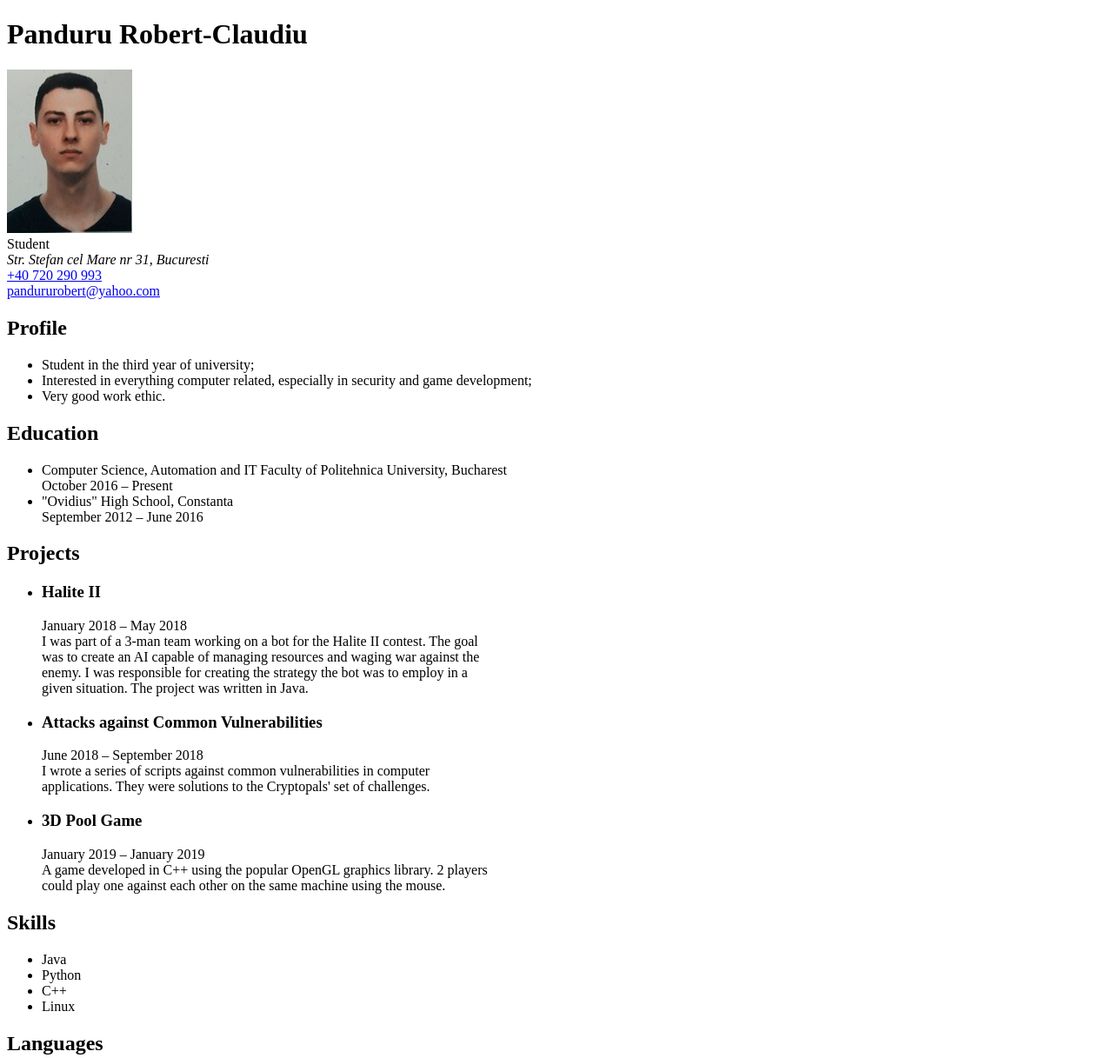
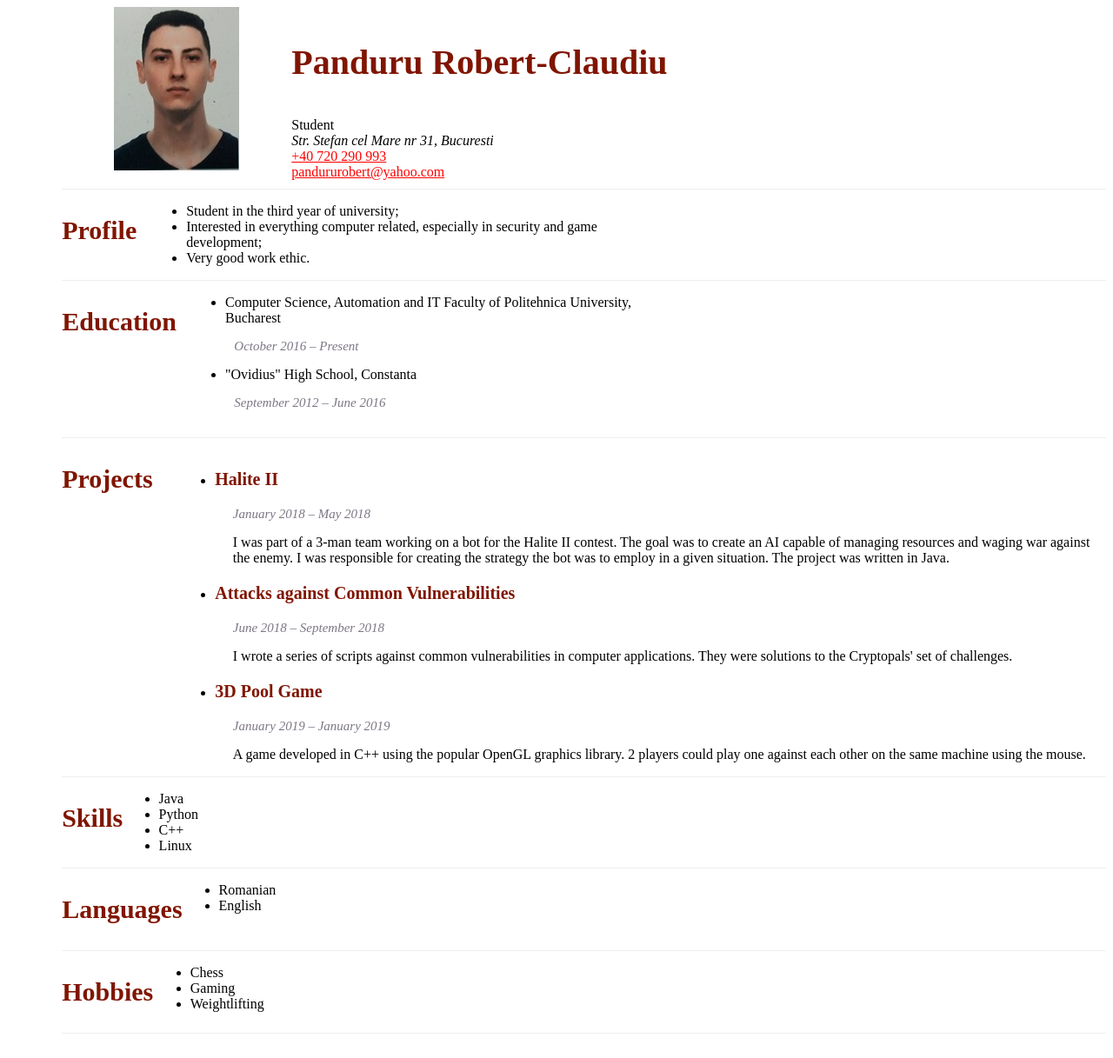
Before and after one commit to Swagstar21/DevSchool, a plain HTML site: page CV.html in a window 1280 px wide. Shown: the top 1217 px of the page at 87% size. Drawn offline with Linux system fonts and the light colour scheme.

Commit message:
CV updated

```diff
--- a/CV.html
+++ b/CV.html
@@ -3,59 +3,89 @@
 	<head>
 		<title>CV</title>
 		<meta charset="utf-8">
+		<link rel="stylesheet" type="text/css" href="theme.css">
 	</head>
 	<body>
-		<h1>Panduru Robert-Claudiu</h1>
+		<div class="cont">
+			<div class="flex-container">
 				<img src="22752192_1647293862012656_290844709_n.jpg" alt="Poza cu mine">
-		<br>Student<br>
+			</div>
+			<div class="flex-container">
+				<p id="name">Panduru Robert-Claudiu</p>
+				Student
 				<address>Str. Stefan cel Mare nr 31, Bucuresti</address>
 				<a href="tel:+40720290993">+40 720 290 993</a><br>
 				<a href="mailto:pandururobert@yahoo.com">pandururobert@yahoo.com</a>
-		<h2>Profile</h2>
+			</div>
+		</div>
+		<div class="cont">
+			<p class="section">Profile</p>
 			<ul>
 				<li>Student in the third year of university;</li>
 				<li>Interested in everything computer related, especially in security and game development;</li>
 				<li>Very good work ethic.</li>
 			</ul>
-		<h2>Education</h2>
+		</div>
+		<div class="cont">
+			<p class="section">Education</p>
 			<ul>
-			<li>Computer Science, Automation and IT Faculty of Politehnica University, Bucharest<br>October 2016 – Present</li>
-			<li>"Ovidius" High School, Constanta<br>September 2012 – June 2016</li>
+				<li>Computer Science, Automation and IT Faculty of Politehnica University, Bucharest<p class="period">October 2016 – Present</p></li>
+				<li>"Ovidius" High School, Constanta<p class="period">September 2012 – June 2016</p></li>
 			</ul>
-		<h2>Projects</h2>
+		</div>
+		<div class="cont">
+			<p class="section">Projects</p>
 			<ul>
-			<li><h3>Halite II</h3>
-				January 2018 – May 2018<br>
-				I was part of a 3-man team working on a bot for the Halite II contest. The goal<br>
-				was to create an AI capable of managing resources and waging war against the<br>
-				enemy. I was responsible for creating the strategy the bot was to employ in a<br>
-				given situation. The project was written in Java.</li>
-			<li><h3>Attacks against Common Vulnerabilities</h3>
-				June 2018 – September 2018<br>
-				I wrote a series of scripts against common vulnerabilities in computer<br>
-				applications. They were solutions to the Cryptopals' set of challenges.</li>
-			<li><h3>3D Pool Game</h3>
-				January 2019 – January 2019<br>
-				A game developed in C++ using the popular OpenGL graphics library. 2 players<br>
-				could play one against each other on the same machine using the mouse.</li>
+				<li>
+					<p class="projectname">Halite II</p>
+					<p class="period">January 2018 – May 2018</p>
+					<div class="description ">
+						I was part of a 3-man team working on a bot for the Halite II contest. The goal
+						was to create an AI capable of managing resources and waging war against the
+						enemy. I was responsible for creating the strategy the bot was to employ in a
+						given situation. The project was written in Java.
+					</div>
+				</li>
+				<li>
+					<p class="projectname">Attacks against Common Vulnerabilities</p>
+					<p class="period">June 2018 – September 2018</p>
+					<div class="description">
+						I wrote a series of scripts against common vulnerabilities in computer
+						applications. They were solutions to the Cryptopals' set of challenges.
+					</div>
+				</li>
+				<li>
+					<p class="projectname">3D Pool Game</p>
+					<p class="period">January 2019 – January 2019</p>
+					<div class="description">
+						A game developed in C++ using the popular OpenGL graphics library. 2 players could play one against each other on the same machine using the mouse.
+					</div>
+				</li>
 			</ul>
-		<h2>Skills</h2>
+		</div>
+		<div class="cont">
+			<p class="section">Skills</p>
 			<ul>
 				<li>Java</li>
 				<li>Python</li>
 				<li>C++</li>
 				<li>Linux</li>
 			</ul>
-		<h2>Languages</h2>
+		</div>
+		<div class="cont">
+			<p class="section">Languages</p>
 			<ul>
 				<li>Romanian</li>
 				<li>English</li>
 			</ul>
-		<h2>Hobbies</h2>
+		</div>
+		<div class="cont">
+			<p class="section">Hobbies</p>
 			<ul>
 				<li>Chess</li>
 				<li>Gaming</li>
 				<li>Weightlifting</li>
 			</ul>
+		</div>
 	</body>
 </html>
--- /dev/null
+++ b/theme.css
@@ -0,0 +1,48 @@
+#name {
+	color: #801500;
+	font-size: 40px;
+	font-weight: bold;
+}
+
+.section {
+	color: #801500;
+	font-size: 30px;
+	font-weight: bold;
+}
+
+.cont {
+	margin-left: 5%;
+	border-style: groove;
+	border-width: 0px 0px thin 0px;
+	display: flex;
+}
+
+li {
+	margin-left: 3%;
+}
+
+li .projectname {
+	color: #801500;
+	font-size: 20px;
+	font-weight: bold;
+}
+
+.flex-container {
+	margin-left: 5%;
+	margin-bottom: 10px;
+}
+
+a {
+	color: red;
+}
+
+.period {
+	font-style: italic;
+	font-size: 15px;
+	margin-left: 2%;
+	color: #7E7685;
+}
+
+.description {
+	margin-left: 2%;
+}
```
Lines whose indentation alone changed are shown as unchanged.
